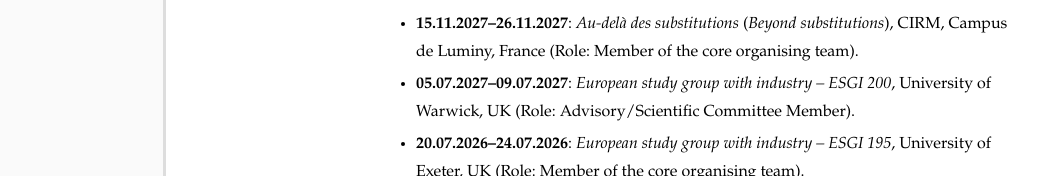
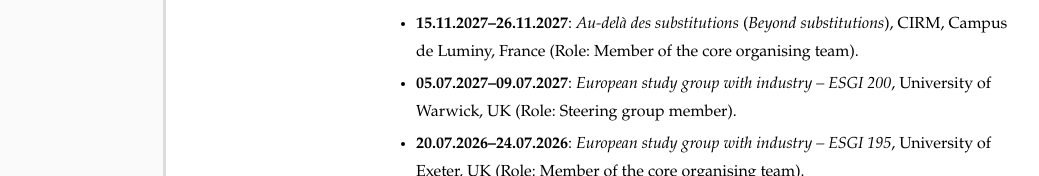
Before and after one commit to tony-samuel/tony-samuel.github.io, a plain HTML site: page scientific_activities/index.html in a window 1280 px wide. Shown: the part 531-707 px from the top of the page, without its empty margins (34-1073 px from the left). Drawn offline with Linux system fonts and the light colour scheme.

Commit message:
Update index.html

```diff
--- a/scientific_activities/index.html
+++ b/scientific_activities/index.html
@@ -89,7 +89,7 @@ I am also the University of Exeter's representative for the <a href="https://sit
 <h2 id="scientific-meetings-organised-and-co8209organised">Scientific meetings organised and co‑organised</h2>
 <ul>
 <li><strong>15.11.2027&ndash;26.11.2027</strong>: <em>Au-delà des substitutions</em> (<em>Beyond substitutions</em>), CIRM, Campus de Luminy, France (Role: Member of the core organising team).</li>
-<li><strong>05.07.2027&ndash;09.07.2027</strong>: <em>European study group with industry &ndash; ESGI&nbsp;200</em>, University of Warwick, UK (Role: Advisory/Scientific Committee Member).</li>
+<li><strong>05.07.2027&ndash;09.07.2027</strong>: <em>European study group with industry &ndash; ESGI&nbsp;200</em>, University of Warwick, UK (Role: Steering group member).</li>
 <li><strong>20.07.2026&ndash;24.07.2026</strong>: <em>European study group with industry &ndash; ESGI&nbsp;195</em>, University of Exeter, UK (Role: Member of the core organising team).</li>
 <li><strong>17.06.2026&ndash;19.06.2026</strong>: <em>Pure and applied dynamical systems</em>, Universität Hamburg, Germany (Role: Joint lead organiser).</li>
 <li><strong>26.06.2025</strong>: <em>One day ergodic theory meeting</em>, University of Exeter, UK (Role: Co-organiser).<!-- &ndash; <a href="https://sites.google.com/exeter.ac.uk/1-day-ergodic-theory-meeting/startseite?authuser=1">Meeting website</a>.--></li>
```
